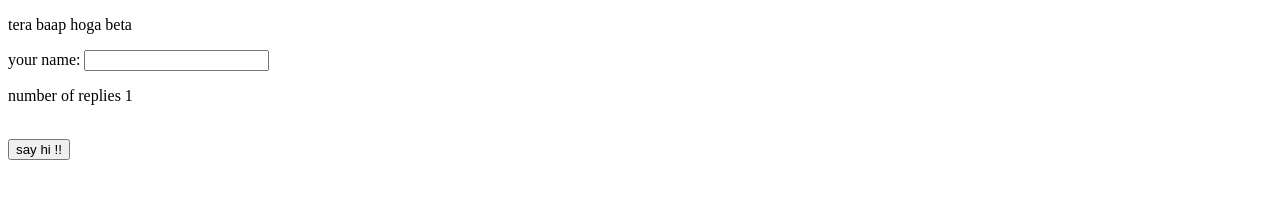
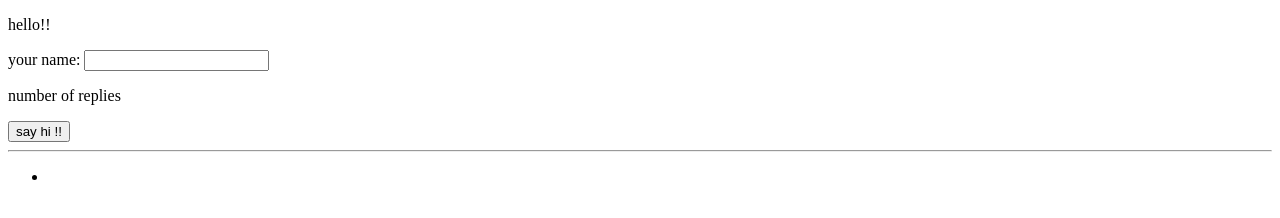
Before and after one commit to yash1120/java_script-learning, a plain HTML site: page vue_intro/index.html in a window 1280 px wide. Both pictures are taken after a click on the button "say hi !!". Drawn offline with nearby package versions, Linux system fonts and the light colour scheme.

Commit message:
computed

```diff
--- a/vue_intro/application.js
+++ b/vue_intro/application.js
@@ -4,14 +4,20 @@ var app = new Vue({
     el: "#app",
     data:{
         message:"hello beta ",
-        count: 0,
-        visitor_name:""
+        visitor_name : "",
+        visitors : []
     },
     methods :{
         sayHi: function(){
-            this.message = "tera baap hoga beta "
-            this.count = this.count+1
+            this.message = "hello!! ";
+            this.visitors.push(this.visitor_name);
+            this.visitor_name ="";
+        },
+    computed :{
+        count : function(){
+            return this.visitors.length;
         }
+    }
     }
 }
 )
--- a/vue_intro/index.html
+++ b/vue_intro/index.html
@@ -12,12 +12,15 @@
     <div id="app">
 
         <p>{{ message }}</p>
-        <p>your name: <input type="text"></p>
+        <p>your name: <input type="text" v-model="visitor_name"></p>
         <p v-if="count == 0">No replies</p>
         <p v-else-if="count > 5">you r popular {{count}}</p>
         <p v-else> number of replies {{ count }}</p>
-        <br>
         <button v-on:click="sayHi"> say hi !!</button>
+        <hr>
+        <ul>
+            <li v-for="name in visitors">{{name}}</li>
+        </ul>
     </div>
 </body>
 <script src="application.js"></script>
```
